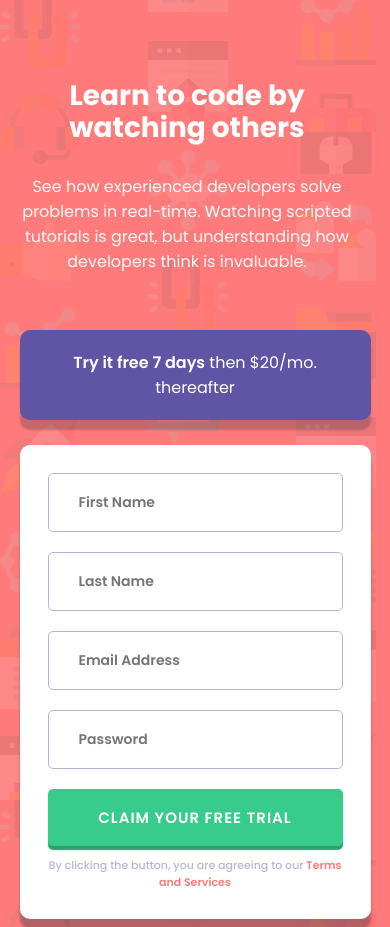
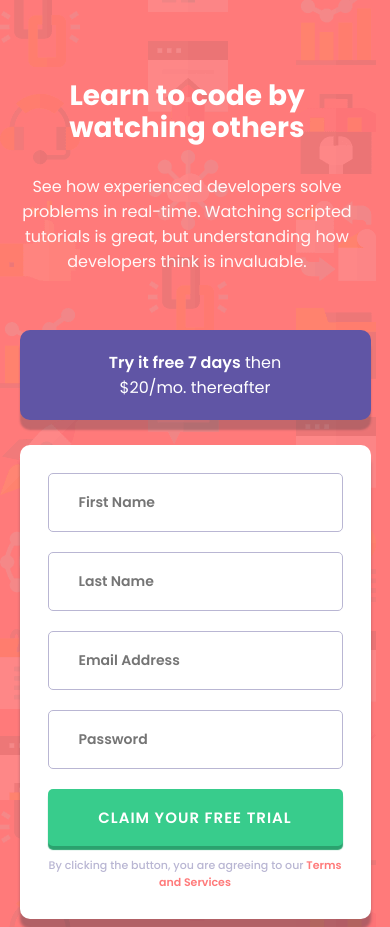
Before and after one commit to anmolkapil/intro-component-with-signup-form, a plain HTML site: page index.html in a window 390 px wide. Shown: the top 927 px of the page. Drawn offline with Linux system fonts and the light colour scheme.

Commit message:
Update styles.css

```diff
--- a/css/styles.css
+++ b/css/styles.css
@@ -185,6 +185,11 @@ a {
         width: 100%;
     }
 
+    .banner {
+        padding: 1.25em 4em;
+    }
+
+
     .signup {
         width: 100%;
     }
```
